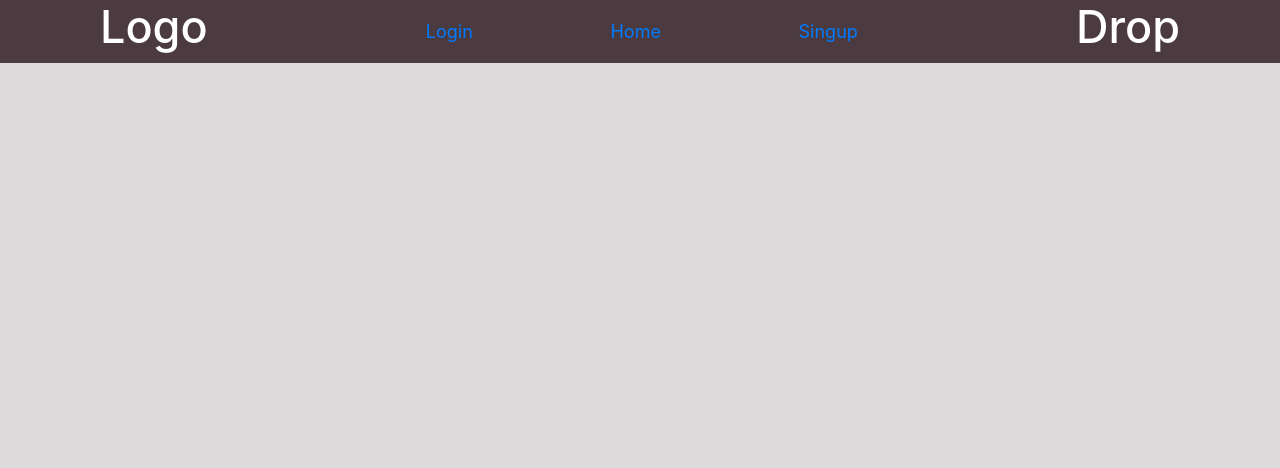
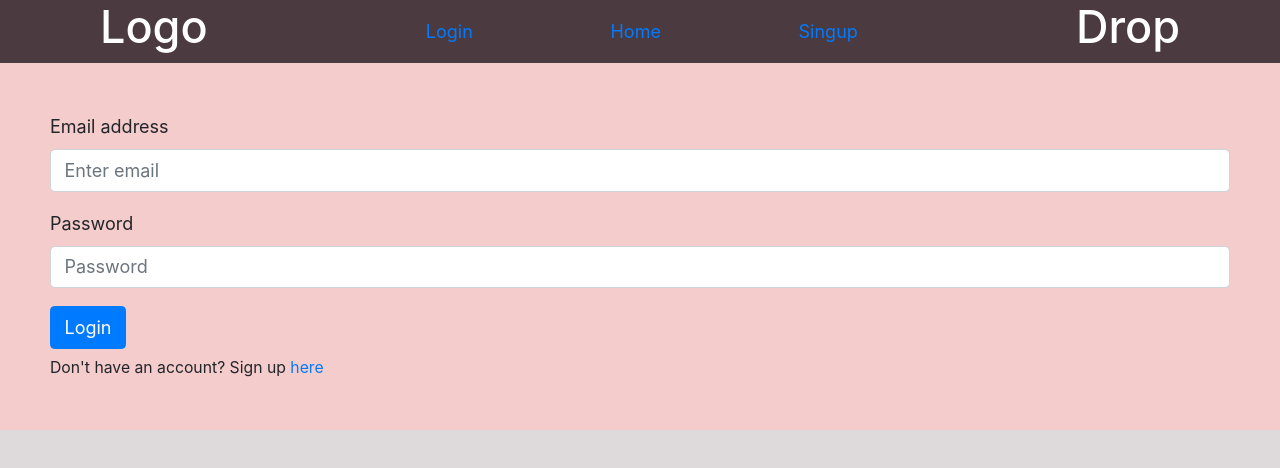
Before and after one commit to panasrat/shelf-webapp-client, a Next.js app: page /login in a window 1280 px wide. Shown: the top 468 px of the page. Built offline with nearby package versions, Linux system fonts and the light colour scheme.

Commit message:
add: Login component (on login page)

```diff
--- /dev/null
+++ b/components/Login/index.jsx
@@ -0,0 +1,94 @@
+import React, { useState } from 'react';
+import Router from 'next/router';
+import Link from 'next/link';
+import axios from 'axios';
+
+const Login = () => {
+  const [email, setEmail] = useState('');
+  const [password, setPassword] = useState('');
+  const [loading, setLoading] = useState(false);
+  const [errors, setErrors] = useState({});
+
+  const handleSubmit = (event) => {
+    event.preventDefault();
+    setLoading(true);
+    const userData = {
+      email: email,
+      password: password,
+    };
+    axios
+      .post(
+        'https://asia-southeast2-shelf-webapp-de58d.cloudfunctions.net/api/login',
+        userData
+      )
+      .then((res) => {
+        // console.log('RES');
+        // console.log(res);
+        setLoading(false);
+        Router.push('/');
+      })
+      .catch((err) => {
+        // console.log('ERR');
+        // console.error(err);
+        setErrors(err.response.data);
+        setLoading(false);
+      });
+  };
+
+  const handleChangeEmail = (event) => {
+    // console.log(event.target.value);
+    setEmail(event.target.value);
+  };
+
+  const handleChangePassword = (event) => {
+    // console.log(event.target.value);
+    setPassword(event.target.value);
+  };
+
+  return (
+    <div className='bg-pink' style={{ padding: '50px' }}>
+      <form noValidate onSubmit={handleSubmit}>
+        <div className='form-group'>
+          <label>Email address</label>
+          <input
+            type='email'
+            className='form-control'
+            id='exampleInputEmail1'
+            aria-describedby='emailHelp'
+            placeholder='Enter email'
+            onChange={handleChangeEmail}
+            value={email}
+          />
+        </div>
+        <small id='emailHelpBlock' className='form-text text-muted'>
+          {errors.email}
+        </small>
+        <div className='form-group'>
+          <label>Password</label>
+          <input
+            type='password'
+            className='form-control'
+            id='exampleInputPassword1'
+            placeholder='Password'
+            onChange={handleChangePassword}
+            value={password}
+          />
+        </div>
+        <small id='passwordHelpBlock' className='form-text text-muted'>
+          {errors.password}
+        </small>
+        <button type='submit' className='btn btn-primary' disabled={loading}>
+          Login
+        </button>
+        <small id='submitHelpBlock' className='form-text text-muted'>
+          {errors.general}
+        </small>
+        <small>
+          Don't have an account? Sign up <Link href='/signup'>here</Link>
+        </small>
+      </form>
+    </div>
+  );
+};
+
+export default Login;
--- a/package.json
+++ b/package.json
@@ -8,11 +8,14 @@
     "start": "next start"
   },
   "dependencies": {
+    "axios": "^0.21.1",
     "bootstrap": "^4.6.0",
+    "dayjs": "^1.10.4",
     "next": "10.0.9",
     "node-sass": "^5.0.0",
     "react": "17.0.2",
     "react-bootstrap": "^1.5.2",
     "react-dom": "17.0.2"
-  }
+  },
+  "proxy": "https://asia-southeast2-shelf-webapp-de58d.cloudfunctions.net/api"
 }
--- a/pages/login.jsx
+++ b/pages/login.jsx
@@ -1,12 +1,16 @@
 import React from 'react';
 
 import Header from '../components/Header';
+import Login from '../components/Login';
 
 const login = () => {
   return (
-    <div className=''>
+    <>
       <Header title='Login Page'></Header>
-    </div>
+      <main>
+        <Login />
+      </main>
+    </>
   );
 };
 
--- a/styles/globals.scss
+++ b/styles/globals.scss
@@ -6,7 +6,7 @@ body {
   margin: 0;
   font-family: -apple-system, BlinkMacSystemFont, Segoe UI, Roboto, Oxygen,
     Ubuntu, Cantarell, Fira Sans, Droid Sans, Helvetica Neue, sans-serif;
-  background: $theme-lightgrey;
+  background: $theme-lightgrey !important;
 }
 
 a {
```
Also changed, not shown: components/Item/index.jsx (+5 -2 lines), pages/index.jsx (+10 -8 lines), pages/signup.jsx (+5 -2 lines), 1 other file (tests, documents, lock files or other folders).
